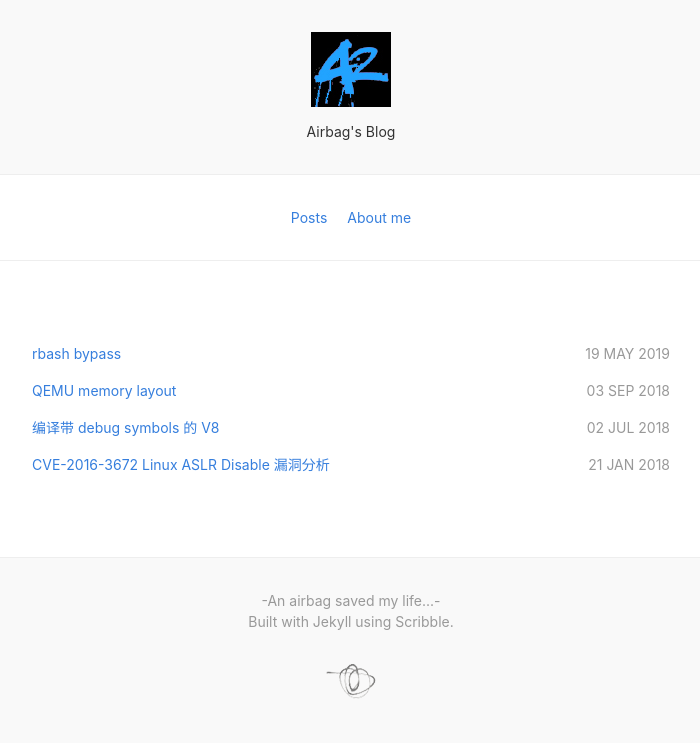
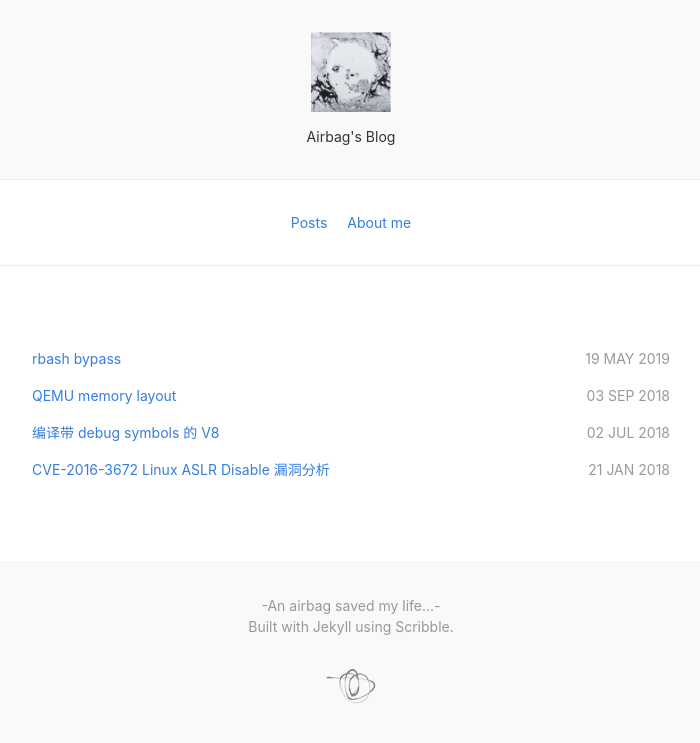
Before and after one commit to AttackLantern/AttackLantern.github.io, a Jekyll site: the page built from index.html, in a window 1280 px wide. Shown: the top 743 px of the page, without its empty margins (289-989 px from the left). Built offline with Jekyll 4.4.1, drawn with Linux system fonts in a browser that asks for light colours; nearby versions of some CDN libraries.

Commit message:
new tourist

```diff
--- a/_layouts/default.html
+++ b/_layouts/default.html
@@ -10,7 +10,7 @@
   <body class="lh-copy dark-gray pa0 f6 sans-serif bg-super-white">
     <header class="tc mt4">
       <a href="{{ site.url }}">
-        <img src="{{ site.url }}/images/scribble.png" alt="Home" width="80" height="75">
+        <img src="{{ site.url }}/images/scribble.png" alt="Home" width="80" height="80">
       </a>
       <p>{{ site.title }}</p>
     </header>
```
Also changed, not shown: images/scribble.png, images/scribble__.png (added).
